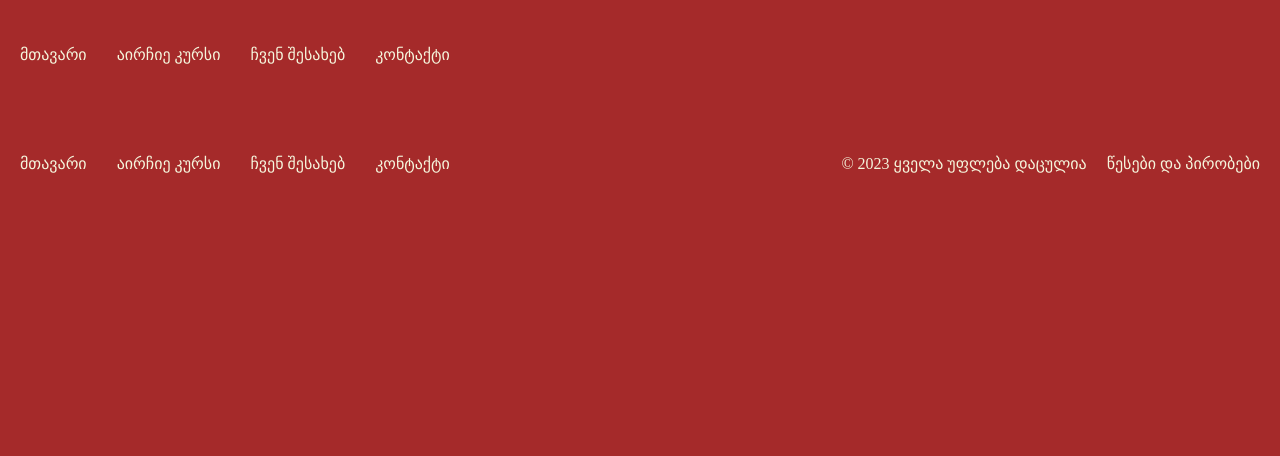
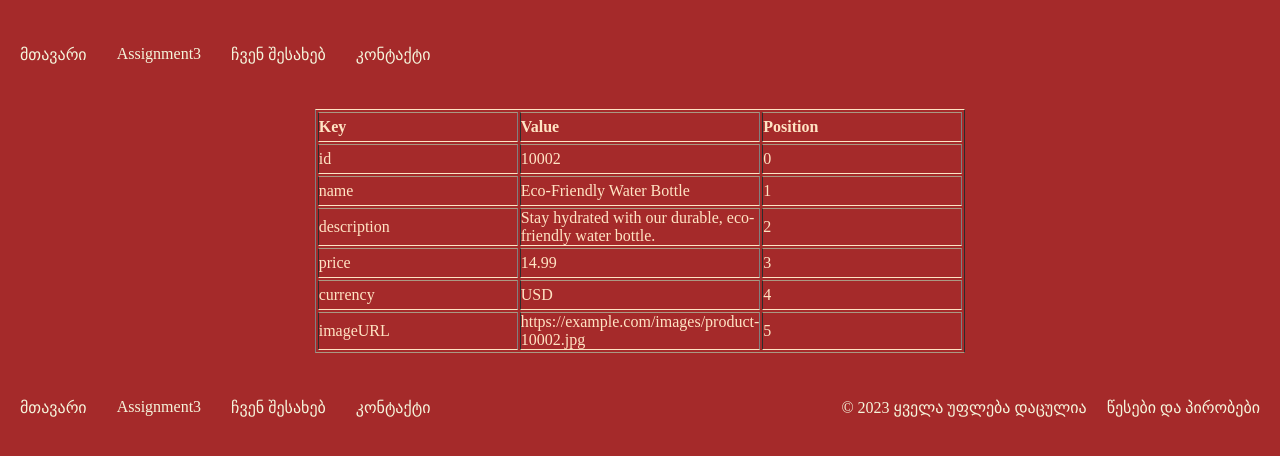
Before and after one commit to PuzzleAd/TBC-HW1, a React (Vite) app: page /assignment3 in a window 1280 px wide. Shown: the top 456 px of the page. Built offline with nearby package versions, Linux system fonts and the light colour scheme.

Commit message:
Adding Table Component

```diff
--- a/src/App.jsx
+++ b/src/App.jsx
@@ -5,6 +5,7 @@ import Footer from "./Footer/Footer";
 import { BrowserRouter as Router, Routes, Route } from "react-router-dom";
 import About from "./About/About";
 import Contact from "./Contact/Contact";
+import Assignment3 from "./Assignment3/Assignment3";
 
 function App() {
   return (
@@ -12,7 +13,8 @@ function App() {
       <Header />
       <Routes>
         <Route path="/" element={<Content />} />
-          <Route path="/about" element={<About/>} />
+        <Route path="/assignment3" element={<Assignment3 />} />
+        <Route path="/about" element={<About />} />
         <Route path="/contact" element={<Contact />} />
       </Routes>
       <Footer />
--- a/src/Assignment3/Assignment3.css
+++ b/src/Assignment3/Assignment3.css
@@ -0,0 +1,17 @@
+.assignment-content {
+  width: 100%;
+  display: flex;
+  justify-content: center;
+}
+
+table > tr > th {
+  width: 200px;
+  height: 30px;
+  text-align: left;
+  color: bisque;
+}
+
+table > tr > td {
+  height: 30px;
+  color: bisque;
+}
--- a/src/Assignment3/Assignment3.jsx
+++ b/src/Assignment3/Assignment3.jsx
@@ -1,12 +1,39 @@
-import React from 'react'
-import "./Assignment3.css"
+import React from "react";
+import "./Assignment3.css";
 
 const Assignment3 = () => {
-  return (
-    <div>
+  const obj = {
+    id: "10002",
+    name: "Eco-Friendly Water Bottle",
+    description: "Stay hydrated with our durable, eco-friendly water bottle.",
+    price: 14.99,
+    currency: "USD",
+    imageURL: "https://example.com/images/product-10002.jpg",
+  };
 
-    </div>
-  )
-}
+  const tableRows = Object.entries(obj).reduce((acc, [key, value], index) => {
+    acc.push(
+      <tr key={key}>
+        <td>{key}</td>
+        <td>{value}</td>
+        <td>{index}</td>
+      </tr>
+    );
+    return acc;
+  }, []);
 
-export default Assignment3
+  const list = (
+    <table border="1" style={{ borderBlockColor: "bisque" }}>
+      <tr>
+        <th>Key</th>
+        <th>Value</th>
+        <th>Position</th>
+      </tr>
+      {tableRows}
+    </table>
+  );
+
+  return <section className="assignment-content">{list}</section>;
+};
+
+export default Assignment3;
--- a/src/Footer/Footer.jsx
+++ b/src/Footer/Footer.jsx
@@ -10,7 +10,7 @@ const Footer = () => {
           <Link to="/">მთავარი</Link>
         </li>
         <li>
-          <Link to="/about">აირჩიე კურსი</Link>
+          <Link to="/assignment3">Assignment3</Link>
         </li>
         <li>
           <Link to="/about">ჩვენ შესახებ</Link>
--- a/src/Header/Header.jsx
+++ b/src/Header/Header.jsx
@@ -11,7 +11,7 @@ const Header = () => {
             <Link to="/">მთავარი</Link>
           </li>
           <li>
-            <Link to="/about">აირჩიე კურსი</Link>
+            <Link to="/assignment3">Assignment3</Link>
           </li>
           <li>
             <Link to="/about">ჩვენ შესახებ</Link>
```
Also changed, not shown: src/About/About.jsx (+12 -7 lines), src/Assignment3/data.js (deleted, +0 -8 lines). Lines whose indentation alone changed are shown as unchanged.
